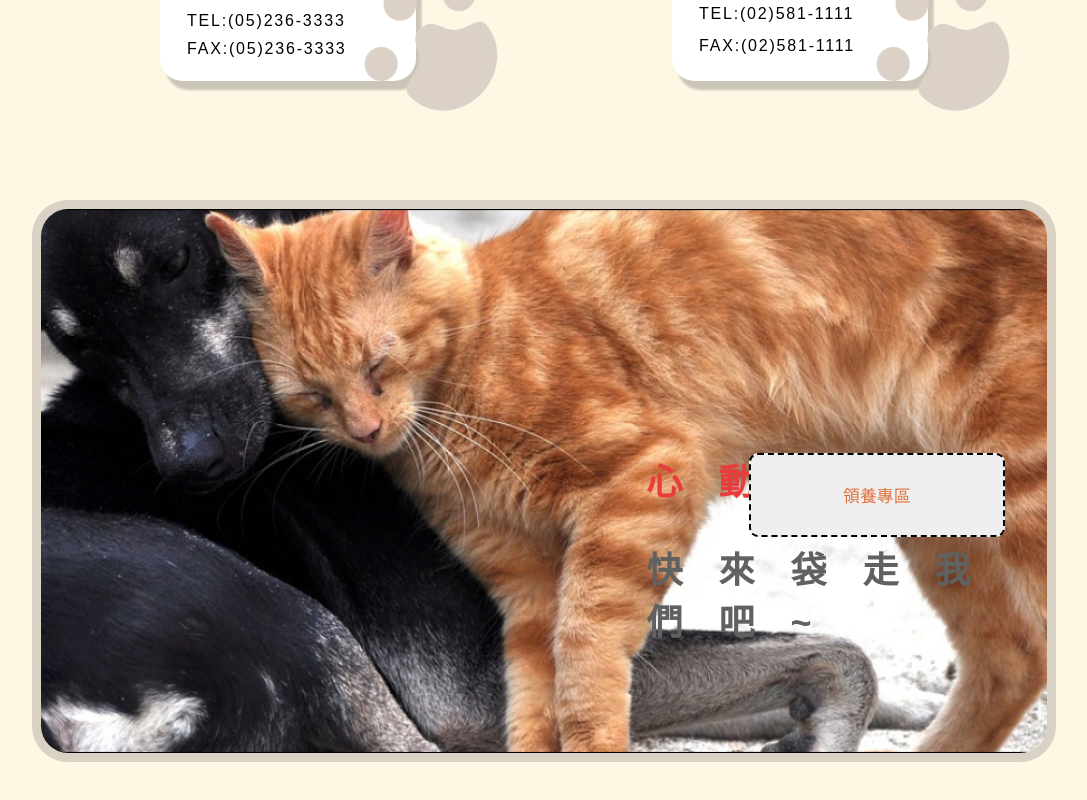
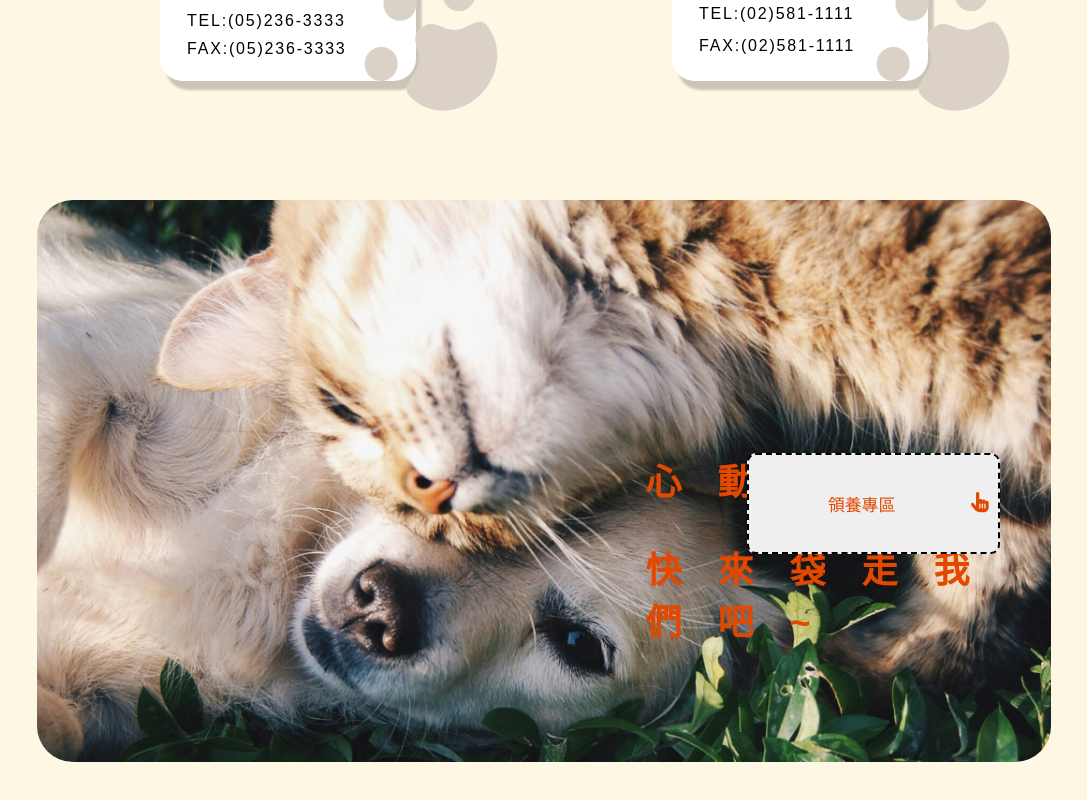
Before and after one commit to yingweng1120112/take-away, a Next.js app in the folder client/: page /cs-0505/location in a window 1280 px wide. Shown: the part 3166-3966 px from the top of the page, without its empty margins (96-1183 px from the left). Built offline with nearby package versions, Linux system fonts and the light colour scheme.

Commit message:
location變更樣式

```diff
--- a/client/pages/cs-0505/location.js
+++ b/client/pages/cs-0505/location.js
@@ -1,6 +1,7 @@
 import React from 'react'
 import styles from '@/styles/location.module.css'
-
+import { FontAwesomeIcon } from '@fortawesome/react-fontawesome'
+import { faEnvelope, faHandPointer} from '@fortawesome/free-solid-svg-icons'
 export default function Location() {
   return (
     <>
@@ -58,6 +59,7 @@ export default function Location() {
               style={{ border: 0, borderRadius: '5%' }}
               loading="lazy"
               referrerPolicy="no-referrer-when-downgrade"
+              title="Google 地图"
             />
           </div>
           <div className={styles['address-right']}>
@@ -170,14 +172,16 @@ export default function Location() {
       <section className={styles['carousel']}>
         <div className={styles['swiper']}>
           <div className={styles['swiper-slide']}>
-            <img src={`/img/about-us.jpg`} alt="" />
+            <img src={`/img/adout.jpg`} alt="" />
             <div className={styles['adopt-title']}>
               <h1 className={styles['heart']}>心動了嗎?</h1>
               <h1 className={styles['ml3']}>快來袋走我們吧~</h1>
             </div>
             <button className={styles['btn']}>
               <a href="">領養專區</a>
-              <i className={styles['fa-solid fa-angles-right']} />
+              <a className={styles['icon']}>
+              <FontAwesomeIcon icon={faHandPointer} />
+              </a>
             </button>
           </div>
         </div>
--- a/client/styles/location.module.css
+++ b/client/styles/location.module.css
@@ -325,7 +325,7 @@ color: var(--orange);
   margin-left: 1rem;
 }
 .carousel {
-  height: 11.1rem;
+  height: 11.6rem;
   width: 100%;
   margin: 0rem;
   position: relative;
@@ -355,14 +355,14 @@ color: var(--orange);
 .carousel .heart {
   font-size: 1rem;
   letter-spacing: 0.5rem;
-  color: #fff5eb;
+  color: var(--orange);
   margin-bottom: 0.1rem;
 }
 .carousel .ml3 {
   display: flex;
   font-weight: bolder;
   font-size: 1rem;
-  color: #616161;
+  color: var(--orange);
   letter-spacing: 0.5rem;
 }
 .carousel .ml3 .letter {
@@ -374,7 +374,7 @@ color: var(--orange);
   top: 45%;
   left: 70%;
   width: 25%;
-  height: 15%;
+  height: 18%;
   display: flex;
   flex-direction: row;
   justify-content: center;
@@ -383,9 +383,12 @@ color: var(--orange);
 }
 .carousel .swiper-slide .btn a {
   font-size: 0.9375rem;
-  color: #df7240;
+  color: var(--orange);
 }
-
+.carousel .swiper-slide .btn .icon{
+  width: 10%;
+  margin:auto;
+}
 @media screen and (min-width: 1025px) {
   .container {
     width: 80%;
@@ -613,10 +616,10 @@ color: var(--orange);
   }
 
   .address .address-right .socail {
-    width: 50%;
+    width: 40%;
     height: auto;
     display: flex;
-
+    margin-left: 20px; ;
     justify-content: space-around;
     align-items: center;
   }
@@ -766,9 +769,10 @@ color: var(--orange);
   }
 
   .carousel .swiper-slide {
-    width: 100%;
+    width: 99%;
     height: 100%;
     position: relative;
+    margin: 0rem auto;
   }
 
   .carousel .swiper-slide img {
@@ -776,7 +780,6 @@ color: var(--orange);
     height: 100%;
     object-fit: cover;
     border-radius: 2rem;
-    border: 0.5rem solid var(--light-gray);
   }
 
   .carousel .swiper-slide .adopt-title {
@@ -788,7 +791,7 @@ color: var(--orange);
   .carousel .heart {
     font-size: 2rem;
     letter-spacing: 2rem;
-    color: var(--red);
+    color: var(--orange);
     margin-bottom: 2rem;
   }
   .carousel .ml3 {
@@ -804,14 +807,17 @@ color: var(--orange);
     left: 81%;
     width: 14%;
     height: 11%;
-    background-color: var(--deep-gray);
+    display: flex;
+    flex-direction:row;
+    align-items: center;
+    background-color: var(--orange);
     padding: 0.875rem 2.5rem;
     color: #fff;
     text-transform: uppercase;
     letter-spacing: 0.125rem;
     cursor: pointer;
     border-radius: 0.625rem;
-    border: 0.125rem dashed var(--deep-gray);
+    border: 0.125rem dashed var(--orange);
     box-shadow: rgba(50, 50, 93, 0.25) 0rem 0.125rem 0.3125rem -0.0625rem,
       rgba(0, 0, 0, 0.3) 0rem 0.0625rem 0.1875rem -0.0625rem;
     transition: 0.4s;
@@ -827,18 +833,22 @@ color: var(--orange);
   .carousel .swiper-slide .btn a {
     transition: 0.4s;
     color: white;
-    font-size: 1.4rem;
-    width: 100%;
+    font-size: 1.3rem;
+    width: 90%;
+  }
+  .carousel .swiper-slide .btn .icon{
+    width: 10%;
+    margin:auto;
   }
   .carousel .swiper-slide .btn:hover a {
     transition: 0.4s;
-    color: var(--deep-gray);
+    color: var(--orange);
   }
   .btn:active {
     background-color: #87dbd0;
   }
   .carousel .swiper-slide .btn:hover i {
     transition: 0.4s;
-    color: var(--deep-gray);
+    color: var(--orange);
   }
 }
```
Also changed, not shown: client/public/img/adout.jpg (renamed from client/public/img/Rectangle 4491.jpg).
